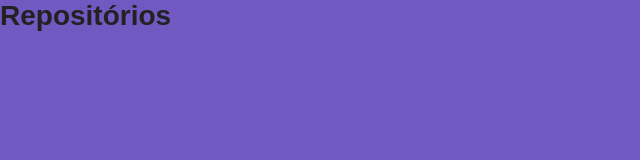
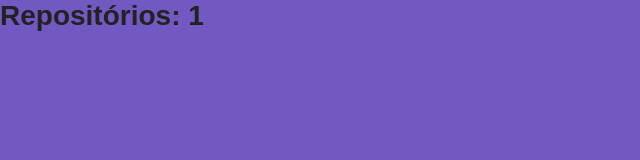
Before and after one commit to caioproft/github-app, a React (Create React App) app: page /repository/1 in a window 1280 px wide. Shown: the top 160 px of the page, without its empty margins (0-640 px from the left). Built offline with nearby package versions, Linux system fonts and the light colour scheme.

Commit message:
:construction: Criando a rota para detalhes de repositórios

```diff
--- a/src/Routes.js
+++ b/src/Routes.js
@@ -8,7 +8,7 @@ export default function Routes() {
     <BrowserRouter>
       <Switch>
         <Route path="/" exact component={Main} />
-        <Route path="/repository" component={Repository} />
+        <Route path="/repository/:repository" component={Repository} />
       </Switch>
     </BrowserRouter>
   );
--- a/src/pages/Main/index.js
+++ b/src/pages/Main/index.js
@@ -1,6 +1,7 @@
 import React, { Component } from 'react';
 import { Container, Form, SubmitButton, List } from './styles';
 import { FaGithubAlt, FaPlus, FaSpinner } from 'react-icons/fa';
+import { Link } from 'react-router-dom';
 import api from '../../service/api';
 
 export default class Main extends Component {
@@ -80,7 +81,7 @@ export default class Main extends Component {
               {repositories.map( repository => (
                 <li key={repository.name}>
                   <span>{repository.name}</span>
-                  <a href='#'>Detalhes</a>
+                  <Link to={`/repository/${encodeURIComponent(repository.name)}`}>Detalhes</Link>
                 </li>
               ) ) }
         </List>
--- a/src/pages/Repository/index.js
+++ b/src/pages/Repository/index.js
@@ -1,7 +1,7 @@
 import React from 'react';
 
-export default function Repository(){
+export default function Repository({ match }){
   return(
-    <h1>Repositórios</h1>
+  <h1>Repositórios: {decodeURIComponent(match.params.repository)} </h1>
   )
 }
```
